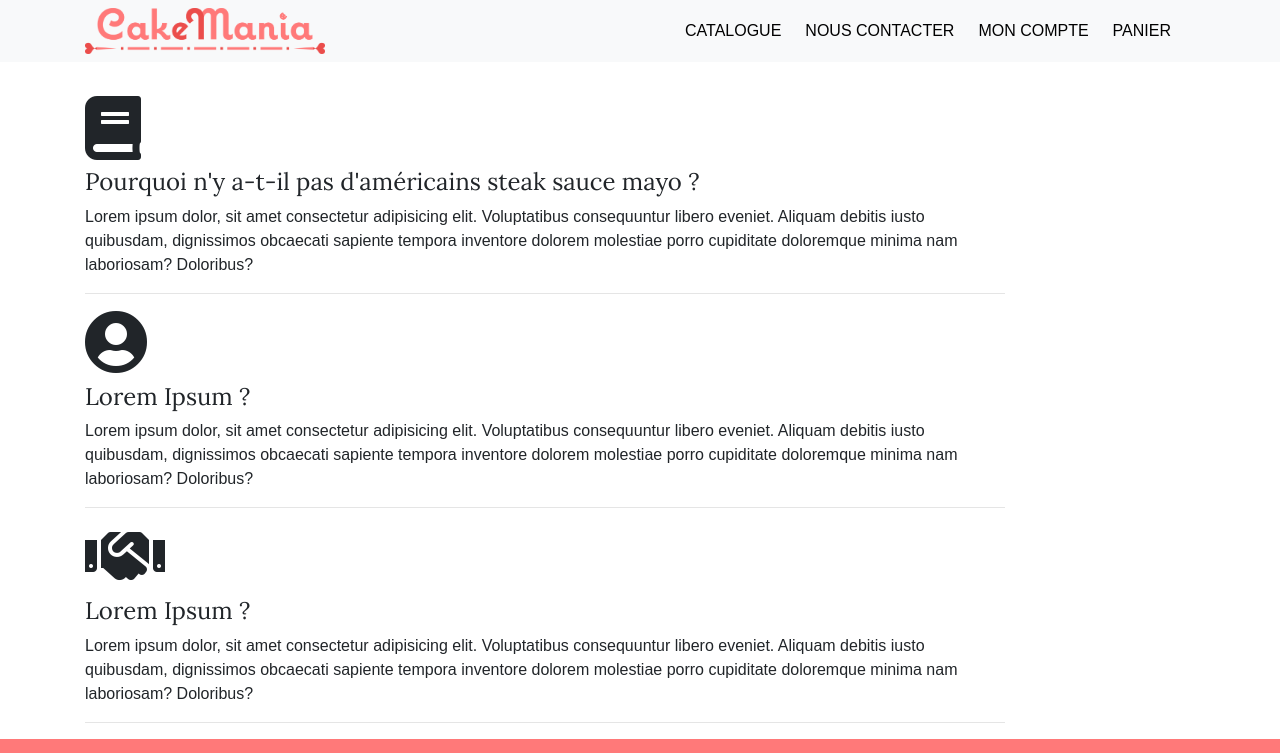
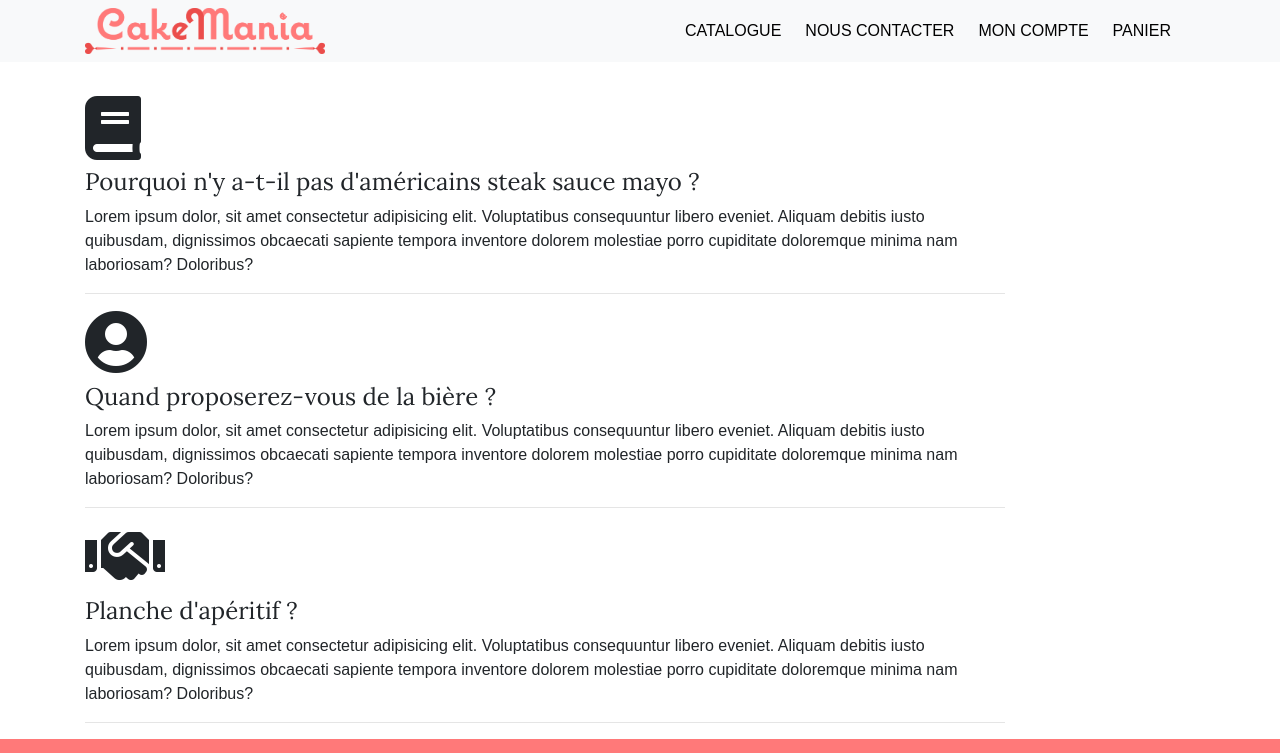
Before and after one commit to naptracks/CakeMania, a React (Create React App) app: page /faq in a window 1280 px wide. Shown: the top 753 px of the page. Built offline with nearby package versions, Linux system fonts and the light colour scheme; a web font is replaced by a local one.

Commit message:
Minor bugs corrected

```diff
--- a/src/component/FAQ.js
+++ b/src/component/FAQ.js
@@ -13,13 +13,13 @@ class FAQ extends Component {
                     </div>
                     <div className="col-10">
                         <h2><i className="fa fa-user-circle"></i></h2>
-                        <h4>Lorem Ipsum ?</h4>
+                        <h4>Quand proposerez-vous de la bière ?</h4>
                         <p>Lorem ipsum dolor, sit amet consectetur adipisicing elit. Voluptatibus consequuntur libero eveniet. Aliquam debitis iusto quibusdam, dignissimos obcaecati sapiente tempora inventore dolorem molestiae porro cupiditate doloremque minima nam laboriosam? Doloribus?</p>
                         <hr />
                     </div>
                     <div className="col-10">
                         <h2><i className="fa fa-handshake"></i></h2>
-                        <h4>Lorem Ipsum ?</h4>
+                        <h4>Planche d'apéritif ?</h4>
                         <p>Lorem ipsum dolor, sit amet consectetur adipisicing elit. Voluptatibus consequuntur libero eveniet. Aliquam debitis iusto quibusdam, dignissimos obcaecati sapiente tempora inventore dolorem molestiae porro cupiditate doloremque minima nam laboriosam? Doloribus?</p>
                         <hr />
                     </div>
--- a/src/component/admin/GestionProduits.js
+++ b/src/component/admin/GestionProduits.js
@@ -65,7 +65,7 @@ class GestionProduits extends Component {
                         </div>
                     </div>
                     {/* MODAL d'ajout d'un produit */}
-                    <div id="add" className="modal" tabindex="-1" role="dialog">
+                    <div id="add" className="modal" tabIndex="-1" role="dialog">
                         <div className="modal-dialog" role="document">
                             <div className="modal-content">
                                 <div className="modal-header">
--- a/src/component/homepage/Recommandation.js
+++ b/src/component/homepage/Recommandation.js
@@ -14,7 +14,7 @@ class Recommandation extends Component {
     importBDD = () => {
         BDDaxiosProduits.getDonnees((data) => {
             this.setState({ tabProduits: data },
-                () => console.log(this.state.tabProduits));
+                () => console.table(this.state.tabProduits));
         });
 
     }
@@ -28,7 +28,7 @@ class Recommandation extends Component {
         return (
             this.state.tabProduits.map((item) =>
             item.isRecomanded ?
-            <div className="col-3 card">
+            <div className="col-3 card" key={item.id}>
                 <img src={item.image} className="card-img-top" alt="image gestion client" />
                 <div className="card-body text-center">
                     <h4>{item.name}</h4>
@@ -49,7 +49,7 @@ class Recommandation extends Component {
             <div className="container mt-4">
                 <h2>Découvrez nos produits phares !</h2>
                 <hr />
-                <div className="row">
+                <div className="row justify-content-around">
                     {this.affichageProduits()}
                 </div>
             </div>
```
